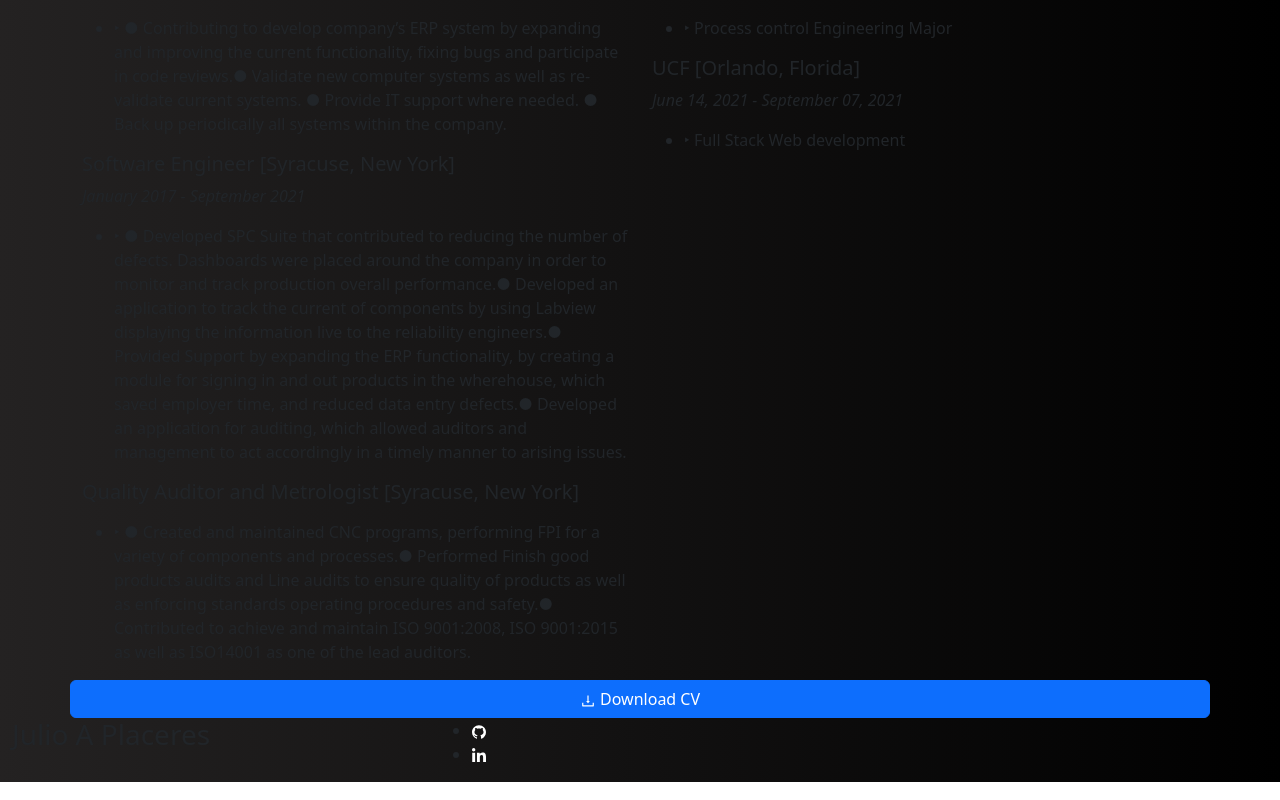
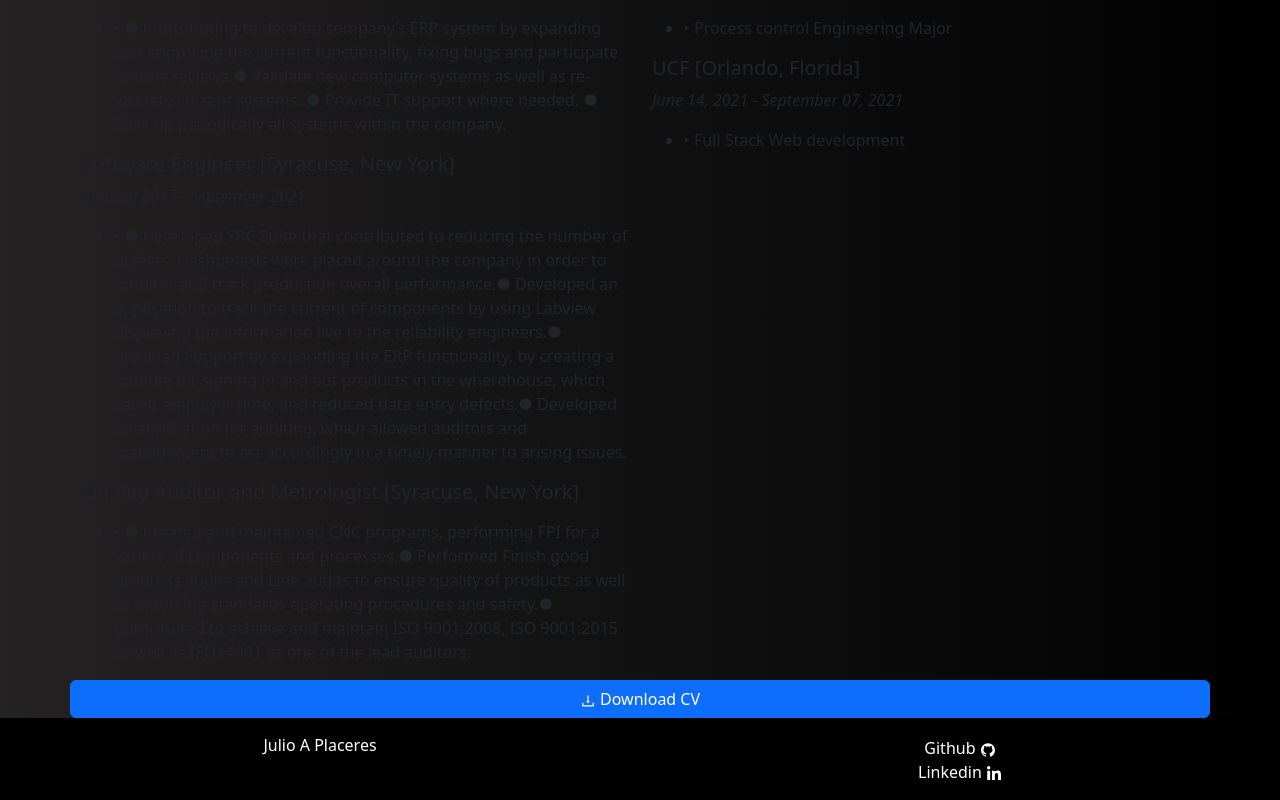
Before and after one commit to julioPlaceres/ReactPortfolio, a React (Create React App) app: page /resume in a window 1280 px wide. Shown: the part 195-995 px from the top of the page. Built offline with nearby package versions, Linux system fonts and the light colour scheme.

Commit message:
Refactored footer page

```diff
--- /dev/null
+++ b/src/components/Footer/Footer.css
@@ -0,0 +1,21 @@
+.footer {
+    background-color: black;
+    bottom: 0;
+    padding-top: 10px;
+    padding-bottom: 8px;
+    text-align: center;
+  }
+
+  .footer h3 {
+    font-size: 1em;
+    color: white;
+    margin-top: 0.5em;
+    margin-bottom: 0.5em;
+  }
+
+  .footer-icons {
+    margin-top: 0.5em;
+    margin-bottom: 0.5em;
+    padding: 0;
+    list-style: none;
+  }
--- a/src/components/Footer/Footer.js
+++ b/src/components/Footer/Footer.js
@@ -1,37 +1,36 @@
-// Import required Files
 import React from "react";
 import { Container, Row, Col } from "react-bootstrap";
 import { AiFillGithub } from "react-icons/ai";
 import { FaLinkedinIn } from "react-icons/fa";
+import "./Footer.css";
 
 function Footer() {
   return (
     <Container fluid className="footer">
       <Row>
-        {/* Project Name */}
-        <Col md="4" className="footer2">
+        <Col>
           <h3>Julio A Placeres</h3>
         </Col>
-        {/* Social Icons */}
-        <Col md="4" className="footer-body">
+        <Col>
           <ul className="footer-icons">
-            <li className="social-icons">
+            <li>
               <a
                 href="https://github.com/julioPlaceres"
-                style={{ color: "white" }}
+                style={{ color: "white", textDecoration: "none" }}
                 target="_blank"
                 rel="noopener noreferrer"
               >
-                <AiFillGithub />
+                Github <AiFillGithub />
               </a>
             </li>
-            <li className="social-icons">
+            <li>
               <a
                 href="https://www.linkedin.com/in/julio-placeres-731280a7/"
-                style={{ color: "white" }}
+                style={{ color: "white", textDecoration: "none" }}
                 target="_blank"
                 rel="noopener noreferrer"
               >
+                Linkedin {"  "}
                 <FaLinkedinIn />
               </a>
             </li>
@@ -42,5 +41,4 @@ function Footer() {
   );
 }
 
-// Export Module
 export default Footer;
--- a/src/style.css
+++ b/src/style.css
@@ -46,46 +46,10 @@
   border: 1.7px solid rgba(17, 59, 148, 0.637) !important;
 }
 
-/* Footer */
-.footer {
-  background-color: rgb(4, 8, 73);
-  bottom: 0 !important;
-  padding-top: 10px !important;
-  padding-bottom: 8px !important ;
-}
-
-.footer2 {
-  text-align: center !important;
-}
-
-.footer-body {
-  text-align: center !important;
-}
-
 @media (max-width: 767px) {
   .about-img {
     padding-top: 0 !important;
   }
-
-  .footer-body {
-    text-align: center !important;
-  }
-}
-
-.footer h3 {
-  font-size: 1em;
-  color: white !important;
-  margin-top: 0.5em !important;
-  margin-bottom: 0.5em !important;
-}
-.footer-icons {
-  margin-top: 0.5em !important;
-  margin-bottom: 0.5em !important;
-  padding: 0 !important;
-}
-
-.blockquote-footer {
-  color: #170ad4 !important;
 }
 
 /* Projects */
```
